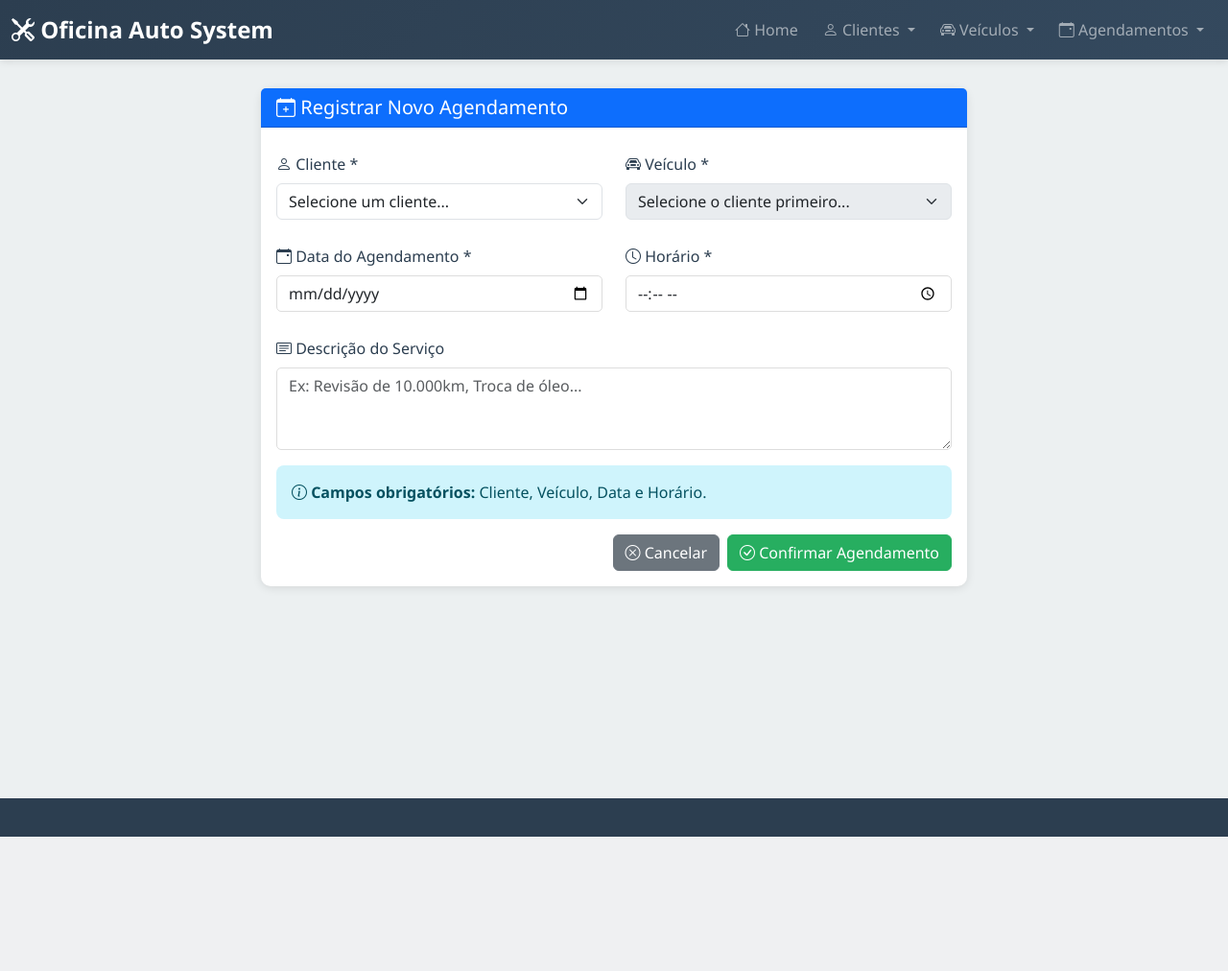
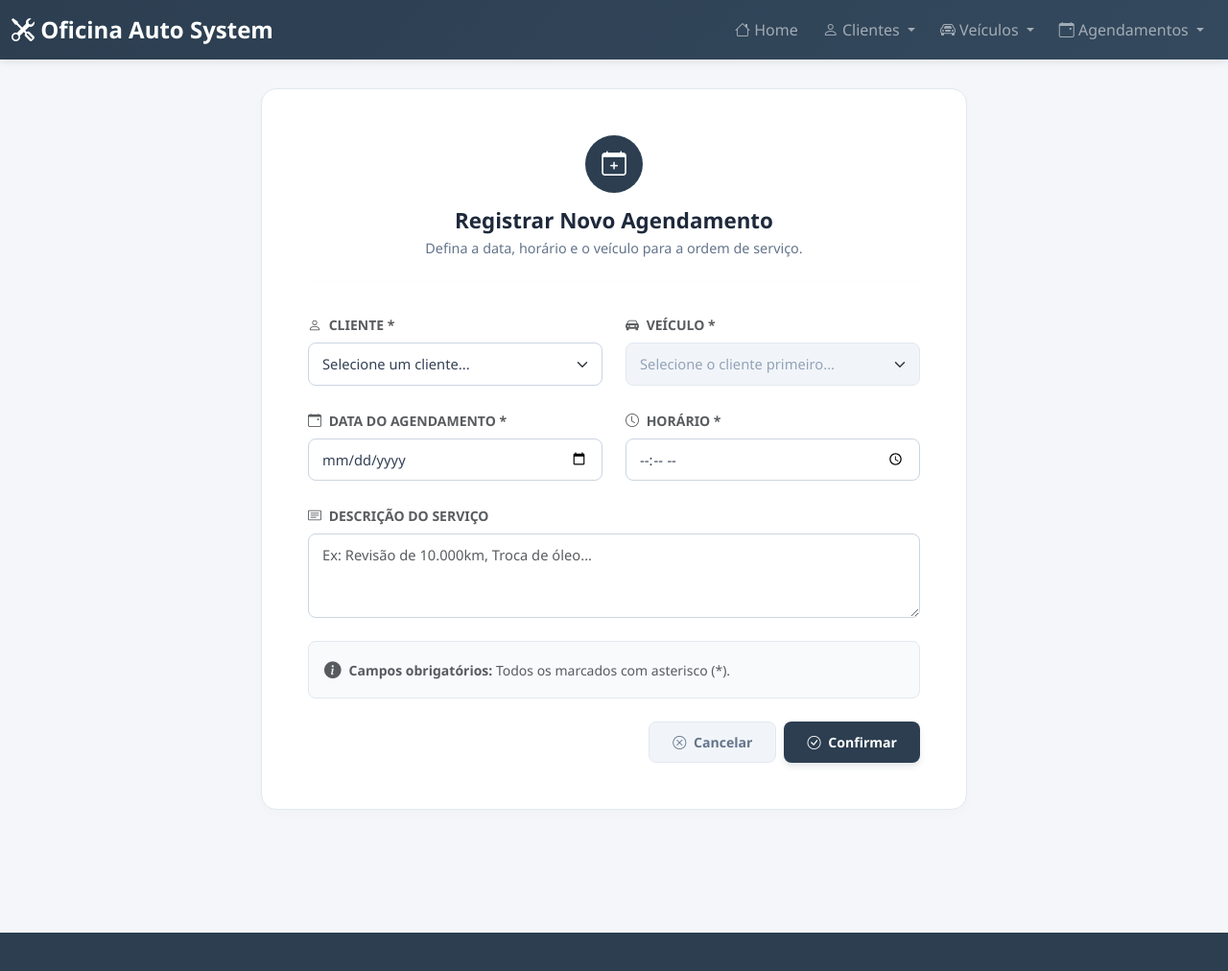
Before and after one commit to eduardacbayer/oficinapro, a Flask app: page /agendar in a window 1280 px wide. Shown: the whole page at 96% size. Before the commit the page ends 872 px from the top, so only its background shows below. Run offline with Flask 3, Linux system fonts and the light colour scheme; data that the repository does not hold is empty.

Commit message:
style: modernize layout and refine inputs on appointment registration form

```diff
--- a/oficina-app/templates/cadastro_agendamento.html
+++ b/oficina-app/templates/cadastro_agendamento.html
@@ -3,21 +3,30 @@
 {% block title %}Novo Agendamento{% endblock %}
 
 {% block content %}
-<div class="row">
+<div class="row mb-5">
     <div class="col-lg-8 mx-auto">
-        <div class="card">
-            <div class="card-header bg-primary text-white">
-                <h5 class="mb-0"><i class="bi bi-calendar-plus"></i> Registrar Novo Agendamento</h5>
+        <!-- CARD DA OFICINA REFINADO -->
+        <div class="card-oficina-clean p-4 p-md-5">
+
+            <!-- HEADER DA TELA INTERNA -->
+            <div class="text-center mb-4">
+                <div class="icon-circle mb-3 mx-auto">
+                    <i class="bi bi-calendar-plus"></i>
                 </div>
-            <div class="card-body">
+                <h4 class="card-title-oficina mb-1" style="font-size: 1.4rem;">Registrar Novo Agendamento</h4>
+                <p class="card-text-oficina">Defina a data, horário e o veículo para a ordem de serviço.</p>
+            </div>
+
+            <hr class="my-4" style="border-color: #f1f5f9;">
+
             <form id="formCadastroAgendamento">
-
+                <!-- SELEÇÃO DE CLIENTE E VEÍCULO -->
                 <div class="row">
                     <div class="col-md-6 mb-3">
-                            <label for="cliente_id" class="form-label">
-                                <i class="bi bi-person"></i> Cliente *
+                        <label for="cliente_id" class="form-label text-muted small" style="font-weight: 600;">
+                            <i class="bi bi-person me-1"></i> CLIENTE *
                         </label>
-                            <select class="form-select" id="cliente_id" name="cliente_id" required>
+                        <select class="form-select custom-input-oficina" id="cliente_id" name="cliente_id" required>
                             <option value="">Selecione um cliente...</option>
                             {% for cliente in clientes %}
                                 <option value="{{ cliente.id }}">{{ cliente.nome }}</option>
@@ -26,63 +35,169 @@
                     </div>
 
                     <div class="col-md-6 mb-3">
-                            <label for="veiculo_id" class="form-label">
-                                <i class="bi bi-car-front"></i> Veículo *
+                        <label for="veiculo_id" class="form-label text-muted small" style="font-weight: 600;">
+                            <i class="bi bi-car-front-fill me-1"></i> VEÍCULO *
                         </label>
-                            <select class="form-select" id="veiculo_id" name="veiculo_id" required disabled>
+                        <select class="form-select custom-input-oficina" id="veiculo_id" name="veiculo_id" required disabled>
                             <option value="">Selecione o cliente primeiro...</option>
                         </select>
                     </div>
                 </div>
 
+                <!-- DATA E HORÁRIO -->
                 <div class="row">
                     <div class="col-md-6 mb-3">
-                            <label for="data" class="form-label">
-                                <i class="bi bi-calendar-event"></i> Data do Agendamento *
+                        <label for="data" class="form-label text-muted small" style="font-weight: 600;">
+                            <i class="bi bi-calendar-event me-1"></i> DATA DO AGENDAMENTO *
                         </label>
-                            <input type="date" class="form-control" id="data" name="data" required>
+                        <input type="date" class="form-control custom-input-oficina" id="data" name="data" required>
                     </div>
 
                     <div class="col-md-6 mb-3">
-                            <label for="hora" class="form-label">
-                                <i class="bi bi-clock"></i> Horário *
+                        <label for="hora" class="form-label text-muted small" style="font-weight: 600;">
+                            <i class="bi bi-clock me-1"></i> HORÁRIO *
                         </label>
-                            <input type="time" class="form-control" id="hora" name="hora" required>
+                        <input type="time" class="form-control custom-input-oficina" id="hora" name="hora" required>
                     </div>
                 </div>
 
-                    <div class="mb-3">
-                        <label for="descricao" class="form-label">
-                            <i class="bi bi-card-text"></i> Descrição do Serviço
+                <!-- DESCRIÇÃO DO SERVIÇO -->
+                <div class="mb-4">
+                    <label for="descricao" class="form-label text-muted small" style="font-weight: 600;">
+                        <i class="bi bi-card-text me-1"></i> DESCRIÇÃO DO SERVIÇO
                     </label>
-                        <textarea class="form-control" id="descricao" name="descricao" rows="3" placeholder="Ex: Revisão de 10.000km, Troca de óleo..."></textarea>
+                    <textarea class="form-control custom-input-oficina" id="descricao" name="descricao" rows="3" placeholder="Ex: Revisão de 10.000km, Troca de óleo..."></textarea>
                 </div>
 
-                    <div class="alert alert-info" role="alert">
-                        <i class="bi bi-info-circle"></i>
-                        <strong>Campos obrigatórios:</strong> Cliente, Veículo, Data e Horário.
+                <!-- BADGE INFORMATIVO SUTIL -->
+                <div class="p-3 mb-4 rounded-3 text-muted small d-flex align-items-center" style="background-color: #f8fafc; border: 1px solid #e2e8f0;">
+                    <i class="bi bi-info-circle-fill text-muted me-2" style="font-size: 1.1rem;"></i>
+                    <span><strong>Campos obrigatórios:</strong> Todos os marcados com asterisco (*).</span>
                 </div>
 
-                    <div class="d-grid gap-2 d-md-flex justify-content-md-end">
-                        <a href="/" class="btn btn-secondary">
-                            <i class="bi bi-x-circle"></i> Cancelar
+                <!-- BOTÕES OPERACIONAIS ALINHADOS -->
+                <div class="d-flex gap-2 justify-content-end">
+                    <a href="/" class="btn-oficina-secondary">
+                        <i class="bi bi-x-circle me-1"></i> Cancelar
                     </a>
-                        <button type="submit" class="btn btn-success">
-                            <i class="bi bi-check-circle"></i> Confirmar Agendamento
+                    <button type="submit" class="btn-oficina-fixed">
+                        <i class="bi bi-check-circle me-1"></i> Confirmar
                     </button>
                 </div>
             </form>
 
-                <div id="loadingIndicator" class="loading" style="display: none;">
-                    <div class="spinner-border text-primary" role="status">
+            <!-- LOADING INDICATOR REESTILIZADO -->
+            <div id="loadingIndicator" class="text-center mt-4" style="display: none;">
+                <div class="spinner-border text-dark spinner-border-sm" role="status">
                     <span class="visually-hidden">Processando...</span>
                 </div>
-                    <p>Registrando agendamento...</p>
+                <p class="text-muted small mt-2">Registrando agendamento...</p>
+            </div>
+
         </div>
     </div>
 </div>
-    </div>
-</div>
+
+<!-- ESTILOS EXCLUSIVOS DA TELA DE FORMULÁRIO -->
+<style>
+    body {
+        background-color: #f4f6f9 !important;
+    }
+
+    .card-oficina-clean {
+        background: #ffffff;
+        border: 1px solid #e2e8f0;
+        border-radius: 16px;
+        box-shadow: 0 4px 12px rgba(0, 0, 0, 0.02);
+    }
+
+    .icon-circle {
+        width: 60px;
+        height: 60px;
+        background-color: #2c3e50;
+        border-radius: 50%;
+        display: flex;
+        align-items: center;
+        justify-content: center;
+        color: #ffffff;
+        font-size: 1.6rem;
+    }
+
+    .card-title-oficina {
+        font-weight: 700;
+        color: #1e293b;
+    }
+
+    .card-text-oficina {
+        font-size: 0.9rem;
+        color: #64748b;
+    }
+
+    /* CUSTOMIZAÇÃO PREMIUM DOS INPUTS */
+    .custom-input-oficina {
+        background-color: #ffffff;
+        border: 1px solid #cbd5e1;
+        border-radius: 8px;
+        padding: 10px 14px;
+        font-size: 0.92rem;
+        color: #334155;
+        transition: all 0.2s ease-in-out;
+    }
+
+    .custom-input-oficina:focus {
+        background-color: #ffffff;
+        border-color: #2c3e50;
+        outline: 0;
+        box-shadow: 0 0 0 3px rgba(44, 62, 80, 0.1);
+    }
+
+    .custom-input-oficina:disabled {
+        background-color: #f1f5f9;
+        border-color: #e2e8f0;
+        color: #94a3b8;
+    }
+
+    /* BOTÕES DA IDENTIDADE VISUAL */
+    .btn-oficina-fixed {
+        display: inline-block;
+        width: auto;
+        padding: 10px 24px;
+        font-size: 0.88rem;
+        font-weight: 600;
+        color: #ffffff !important;
+        background-color: #2c3e50;
+        border: none;
+        border-radius: 8px;
+        text-decoration: none;
+        box-shadow: 0 4px 6px rgba(44, 62, 80, 0.12);
+        transition: all 0.2s ease-in-out;
+    }
+
+    .btn-oficina-fixed:hover {
+        background-color: #1a252f;
+        box-shadow: 0 6px 14px rgba(44, 62, 80, 0.2);
+        transform: translateY(-1px);
+    }
+
+    .btn-oficina-secondary {
+        display: inline-block;
+        width: auto;
+        padding: 10px 24px;
+        font-size: 0.88rem;
+        font-weight: 600;
+        color: #64748b !important;
+        background-color: #f1f5f9;
+        border: 1px solid #e2e8f0;
+        border-radius: 8px;
+        text-decoration: none;
+        transition: all 0.2s ease-in-out;
+    }
+
+    .btn-oficina-secondary:hover {
+        background-color: #e2e8f0;
+        color: #334155 !important;
+    }
+</style>
 {% endblock %}
 
 {% block extra_js %}
```
Lines whose indentation alone changed are shown as unchanged.
